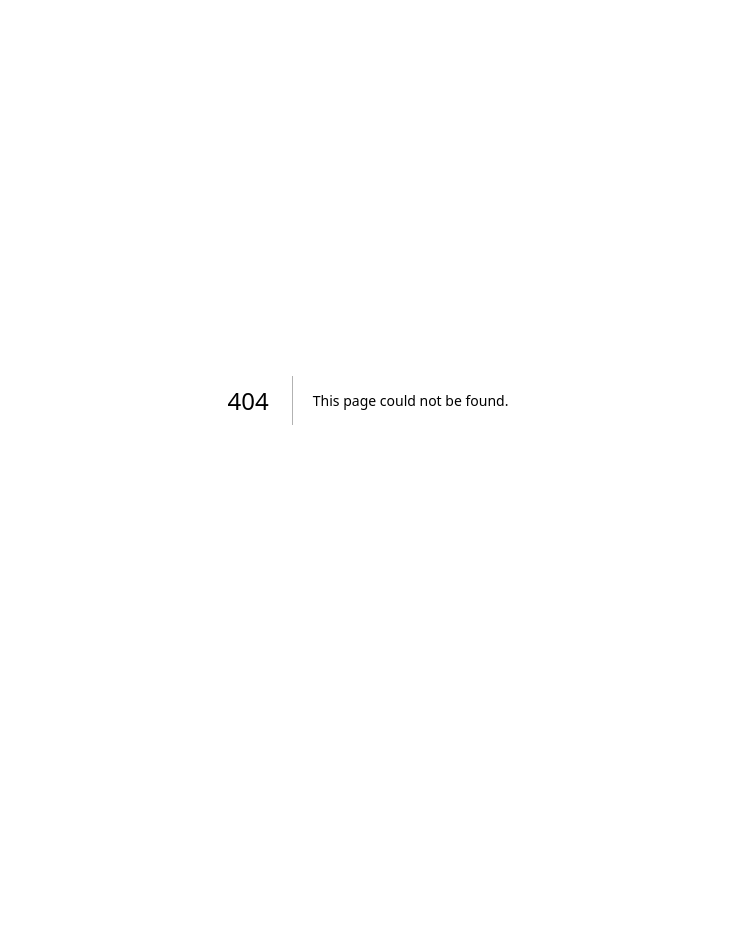
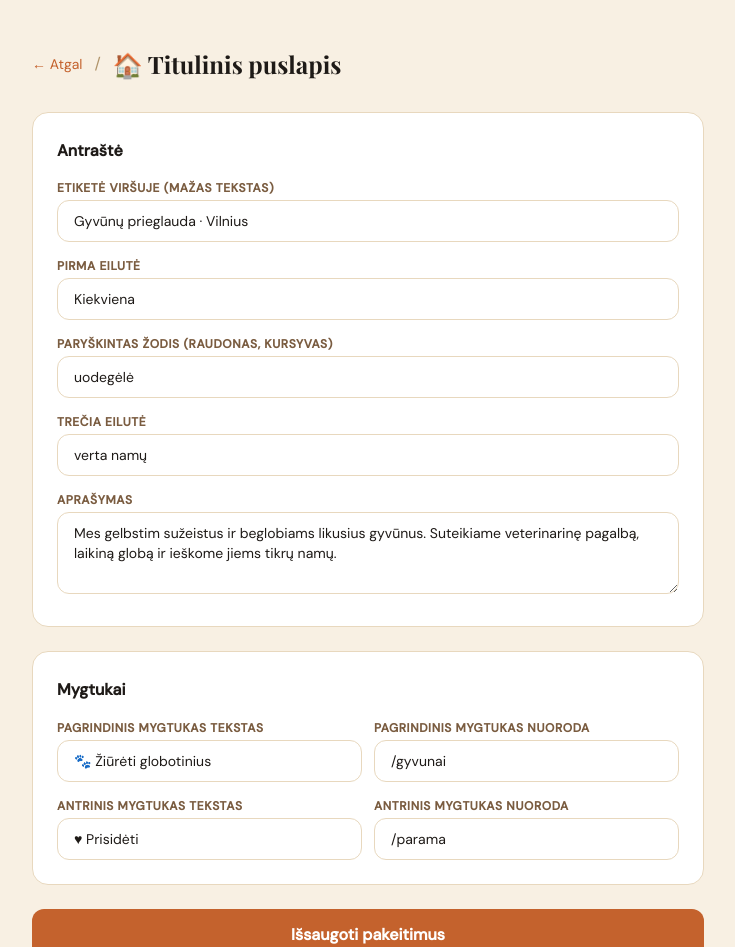
Before and after one commit to Linksmauodegele/Animal-Rescue, a Next.js app: page /admin/hero in a window 1280 px wide. Before the commit this address had no page. Shown: the top 947 px of the page, without its empty margins (272-1007 px from the left). Before the commit the page ends 800 px from the top, so only its background shows below. Built offline with nearby package versions, Linux system fonts and the light colour scheme; no server answers; the database is empty; a web font is replaced by a local one.

Commit message:
GPM fix, hero admin, footer adresas, kačių namai

```diff
--- a/app/admin/footer/page.tsx
+++ b/app/admin/footer/page.tsx
@@ -7,7 +7,7 @@ type FooterData = {
   phone: string;
   email: string;
   address_post: string;
-  address_personal: string;
+  address_cat_house: string;
   facebook_url: string;
   company_code: string;
   description: string;
@@ -18,7 +18,7 @@ const DEFAULT: FooterData = {
   phone: "+370 658 90300",
   email: "info@linksmauodegele.lt",
   address_post: "Didlaukio g. 80A, Vilnius",
-  address_personal: "Ateities g. 25B, Vilnius",
+  address_cat_house: "Ateities g. 25B, Vilnius (Tavo Katino svetainė – kačių namai)",
   facebook_url: "https://www.facebook.com/linksmauodegele",
   company_code: "306212187",
   description:
@@ -181,14 +181,14 @@ export default function FooterAdmin() {
                 />
               </div>
               <div>
-                <label className={labelClass}>Perduoti asmeniškai adresas</label>
+                <label className={labelClass}>Kačių namai adresas (Tavo Katino svetainė)</label>
                 <input
                   className={inputClass}
-                  value={form.address_personal}
+                  value={form.address_cat_house}
                   onChange={(e) =>
                     setForm((f) => ({
                       ...f,
-                      address_personal: e.target.value,
+                      address_cat_house: e.target.value,
                     }))
                   }
                 />
--- /dev/null
+++ b/app/admin/hero/page.tsx
@@ -0,0 +1,133 @@
+"use client";
+import { useState, useEffect } from "react";
+import { supabase } from "@/lib/supabase";
+
+type HeroContent = {
+  id?: string;
+  label: string;
+  heading_line1: string;
+  heading_highlight: string;
+  heading_line3: string;
+  description: string;
+  btn_primary_text: string;
+  btn_primary_href: string;
+  btn_secondary_text: string;
+  btn_secondary_href: string;
+};
+
+const DEFAULT: HeroContent = {
+  label: "Gyvūnų prieglauda · Vilnius",
+  heading_line1: "Kiekviena",
+  heading_highlight: "uodegėlė",
+  heading_line3: "verta namų",
+  description: "Mes gelbstim sužeistus ir beglobiams likusius gyvūnus. Suteikiame veterinarinę pagalbą, laikiną globą ir ieškome jiems tikrų namų.",
+  btn_primary_text: "🐾 Žiūrėti globotinius",
+  btn_primary_href: "/gyvunai",
+  btn_secondary_text: "♥ Prisidėti",
+  btn_secondary_href: "/parama",
+};
+
+export default function HeroAdmin() {
+  const [form, setForm] = useState<HeroContent>(DEFAULT);
+  const [loading, setLoading] = useState(false);
+  const [saved, setSaved] = useState(false);
+  const [fetching, setFetching] = useState(true);
+
+  useEffect(() => {
+    async function load() {
+      const { data } = await supabase.from("hero_content").select("*").limit(1).single();
+      if (data) setForm(data);
+      setFetching(false);
+    }
+    load();
+  }, []);
+
+  async function handleSave() {
+    setLoading(true);
+    if (form.id) {
+      await supabase.from("hero_content").update(form).eq("id", form.id);
+    } else {
+      const { data } = await supabase.from("hero_content").insert(form).select().single();
+      if (data) setForm((f) => ({ ...f, id: data.id }));
+    }
+    setSaved(true);
+    setTimeout(() => setSaved(false), 2500);
+    setLoading(false);
+  }
+
+  const inputClass = "w-full border border-[#e8d8be] rounded-xl px-4 py-2.5 text-sm text-[#1e1a17] focus:outline-none focus:border-[#c4622d] bg-white";
+  const labelClass = "block text-xs font-semibold text-[#7a5c40] uppercase tracking-wider mb-1";
+
+  if (fetching) return <div className="min-h-screen bg-[#f8f0e3] flex items-center justify-center"><p className="text-[#7a5c40]">Kraunama...</p></div>;
+
+  return (
+    <div className="min-h-screen bg-[#f8f0e3] py-12 px-4">
+      <div className="max-w-2xl mx-auto">
+        <div className="flex items-center gap-3 mb-8">
+          <a href="/admin" className="text-[#c4622d] hover:underline text-sm">← Atgal</a>
+          <span className="text-[#b0946a]">/</span>
+          <h1 className="font-display text-2xl font-bold text-[#1e1a17]">🏠 Titulinis puslapis</h1>
+        </div>
+
+        <div className="space-y-6">
+          <div className="bg-white rounded-2xl p-6 border border-[#e8d8be]">
+            <h2 className="font-semibold text-[#1e1a17] mb-4">Antraštė</h2>
+            <div className="space-y-4">
+              <div>
+                <label className={labelClass}>Etiketė viršuje (mažas tekstas)</label>
+                <input className={inputClass} value={form.label} onChange={e => setForm(f => ({ ...f, label: e.target.value }))} />
+              </div>
+              <div>
+                <label className={labelClass}>Pirma eilutė</label>
+                <input className={inputClass} value={form.heading_line1} onChange={e => setForm(f => ({ ...f, heading_line1: e.target.value }))} />
+              </div>
+              <div>
+                <label className={labelClass}>Paryškintas žodis (raudonas, kursyvas)</label>
+                <input className={inputClass} value={form.heading_highlight} onChange={e => setForm(f => ({ ...f, heading_highlight: e.target.value }))} />
+              </div>
+              <div>
+                <label className={labelClass}>Trečia eilutė</label>
+                <input className={inputClass} value={form.heading_line3} onChange={e => setForm(f => ({ ...f, heading_line3: e.target.value }))} />
+              </div>
+              <div>
+                <label className={labelClass}>Aprašymas</label>
+                <textarea className={inputClass} rows={3} value={form.description} onChange={e => setForm(f => ({ ...f, description: e.target.value }))} />
+              </div>
+            </div>
+          </div>
+
+          <div className="bg-white rounded-2xl p-6 border border-[#e8d8be]">
+            <h2 className="font-semibold text-[#1e1a17] mb-4">Mygtukai</h2>
+            <div className="space-y-4">
+              <div className="grid grid-cols-2 gap-3">
+                <div>
+                  <label className={labelClass}>Pagrindinis mygtukas tekstas</label>
+                  <input className={inputClass} value={form.btn_primary_text} onChange={e => setForm(f => ({ ...f, btn_primary_text: e.target.value }))} />
+                </div>
+                <div>
+                  <label className={labelClass}>Pagrindinis mygtukas nuoroda</label>
+                  <input className={inputClass} value={form.btn_primary_href} onChange={e => setForm(f => ({ ...f, btn_primary_href: e.target.value }))} />
+                </div>
+              </div>
+              <div className="grid grid-cols-2 gap-3">
+                <div>
+                  <label className={labelClass}>Antrinis mygtukas tekstas</label>
+                  <input className={inputClass} value={form.btn_secondary_text} onChange={e => setForm(f => ({ ...f, btn_secondary_text: e.target.value }))} />
+                </div>
+                <div>
+                  <label className={labelClass}>Antrinis mygtukas nuoroda</label>
+                  <input className={inputClass} value={form.btn_secondary_href} onChange={e => setForm(f => ({ ...f, btn_secondary_href: e.target.value }))} />
+                </div>
+              </div>
+            </div>
+          </div>
+
+          <button onClick={handleSave} disabled={loading}
+            className="w-full bg-[#c4622d] text-white rounded-xl py-3 font-semibold hover:bg-[#a84e22] transition-colors disabled:opacity-50">
+            {loading ? "Saugoma..." : saved ? "✅ Išsaugota!" : "Išsaugoti pakeitimus"}
+          </button>
+        </div>
+      </div>
+    </div>
+  );
+}
--- a/app/admin/page.tsx
+++ b/app/admin/page.tsx
@@ -29,6 +29,7 @@ export default function AdminPage() {
     {
       group: "Medija ir išvaizda",
       items: [
+        { href: "/admin/hero", icon: "🏠", label: "Titulinis tekstas", desc: "Redaguoti antraštę, aprašymą, mygtukus" },
         { href: "/admin/video", icon: "🎬", label: "Titulinis vaizdo įrašas", desc: "Keisti YouTube nuorodą" },
         { href: "/admin/anketa", icon: "📋", label: "Adopcijos anketa", desc: "Keisti Google Forms nuorodą" },
         { href: "/admin/partners", icon: "🤝", label: "Partneriai", desc: "Valdyti partnerių logotipus ir nuorodas" },
--- a/app/parama/gpm/page.tsx
+++ b/app/parama/gpm/page.tsx
@@ -3,7 +3,7 @@ import PageWrapper from "@/components/PageWrapper";
 
 export const metadata: Metadata = {
   title: "Skirkite 1,2% GPM – Linksma uodegėlė",
-  description: "Skirkite 1,2% gyventojų pajamų mokesčio VšĮ Linksma uodegėlė. Tai nieko nekainuoja!",
+  description: "Skirkite 1,2% gyventojų pajamų mokesčio VšĮ Linksma uodegėlė per EDS sistemą. Tai nieko nekainuoja!",
 };
 
 export default function GpmPage() {
@@ -21,7 +21,9 @@ export default function GpmPage() {
             </p>
           </div>
 
-          <div className="grid grid-cols-1 md:grid-cols-2 gap-8 items-center">
+          <div className="grid grid-cols-1 md:grid-cols-2 gap-8 items-start">
+            {/* Left: code + button */}
+            <div className="space-y-6">
               <div className="bg-white rounded-3xl p-8 shadow-sm border border-[#e8d8be]">
                 <div className="flex items-center gap-4 mb-6">
                   <div className="w-16 h-16 rounded-2xl bg-[#c4622d]/10 flex items-center justify-center text-3xl">🐾</div>
@@ -31,36 +33,69 @@ export default function GpmPage() {
                   </div>
                 </div>
                 <div className="font-display font-bold text-[#1e1a17] text-lg mb-2">VšĮ Linksma uodegėlė</div>
-              <p className="text-[#7a5c40] text-sm leading-relaxed">
-                Užpildykite <strong className="text-[#c4622d]">FR0512</strong> formą ir gavėjo paieškos langelyje įrašykite VšĮ „Linksma uodegėlė" arba identifikacinį numerį – <strong>306212187</strong>.
+                <p className="text-[#7a5c40] text-sm leading-relaxed mb-6">
+                  Prisijunkite prie <strong className="text-[#c4622d]">EDS sistemos</strong> ir užpildykite{" "}
+                  <strong>FR0512</strong> formą. Gavėjo paieškos langelyje įrašykite{" "}
+                  <strong>VšĮ „Linksma uodegėlė"</strong> arba kodą <strong>306212187</strong>.
                 </p>
+                <a
+                  href="https://eds.vmi.lt"
+                  target="_blank"
+                  rel="noopener noreferrer"
+                  className="inline-flex items-center gap-2 btn-primary text-sm py-3 px-6 w-full justify-center"
+                >
+                  Pildyti EDS formą →
+                </a>
               </div>
 
+              {/* Video instruction */}
+              <div className="bg-white rounded-3xl p-6 shadow-sm border border-[#e8d8be]">
+                <h3 className="font-display font-bold text-[#1e1a17] text-lg mb-2">📹 Vaizdo instrukcija</h3>
+                <p className="text-[#7a5c40] text-sm mb-4">Žiūrėkite žingsnis po žingsnio kaip užpildyti formą:</p>
+                <a
+                  href="https://www.facebook.com/reel/917493140868107"
+                  target="_blank"
+                  rel="noopener noreferrer"
+                  className="flex items-center gap-3 p-4 rounded-2xl border-2 border-[#e8d8be] hover:border-[#c4622d] transition-colors group"
+                >
+                  <div className="w-12 h-12 rounded-xl bg-[#1877F2] flex items-center justify-center text-white text-xl flex-shrink-0">
+                    ▶
+                  </div>
+                  <div>
+                    <div className="font-semibold text-[#1e1a17] text-sm group-hover:text-[#c4622d] transition-colors">
+                      Žiūrėti instrukciją Facebook
+                    </div>
+                    <div className="text-xs text-[#7a5c40]">Kaip skirti 1,2% GPM per EDS</div>
+                  </div>
+                </a>
+              </div>
+            </div>
+
+            {/* Right: steps */}
             <div className="space-y-4">
+              <h3 className="font-display font-bold text-[#1e1a17] text-xl mb-6">Kaip tai padaryti?</h3>
               {[
-                { step: "1", title: "Prisijunkite prie VMI", desc: "Eikite į vmi.lt ir prisijunkite prie savitarnos sistemos." },
-                { step: "2", title: "Raskite FR0512 formą", desc: "Gyventojo pajamų mokesčio permokos (dalies) grąžinimo prašymas." },
-                { step: "3", title: "Įveskite mūsų kodą", desc: "Gavėjo paieškoje įrašykite Linksma uodegėlė arba kodą 306212187." },
-                { step: "4", title: "Patvirtinkite", desc: "Pateikite formą. Viskas – jūs padėjote gyvūnams!" },
+                { step: "1", title: "Eikite į EDS sistemą", desc: "Apsilankykite eds.vmi.lt ir prisijunkite per el. bankininkystę arba el. parašą." },
+                { step: "2", title: "Raskite FR0512 formą", desc: "Ieškokite „Prašymas skirti pajamų mokesčio dalį" arba FR0512." },
+                { step: "3", title: "Įveskite mūsų kodą", desc: "Gavėjo paieškoje įrašykite „Linksma uodegėlė" arba kodą 306212187." },
+                { step: "4", title: "Patvirtinkite", desc: "Pateikite formą. Viskas — jūs padėjote gyvūnams nieko papildomai neišleidę!" },
               ].map((s) => (
-                <div key={s.step} className="flex gap-4 items-start">
-                  <div className="w-8 h-8 rounded-full bg-[#c4622d] text-white flex items-center justify-center text-sm font-bold flex-shrink-0 mt-0.5">
+                <div key={s.step} className="flex gap-4 items-start bg-white rounded-2xl p-5 border border-[#e8d8be]">
+                  <div className="w-9 h-9 rounded-full bg-[#c4622d] text-white flex items-center justify-center text-sm font-bold flex-shrink-0 mt-0.5">
                     {s.step}
                   </div>
                   <div>
-                    <div className="font-semibold text-[#1e1a17] text-sm">{s.title}</div>
+                    <div className="font-semibold text-[#1e1a17] text-sm mb-1">{s.title}</div>
                     <div className="text-[#7a5c40] text-sm">{s.desc}</div>
                   </div>
                 </div>
               ))}
-              <a
-                href="https://www.vmi.lt/evmi/gyventojams/pajamu-mokescio-deklaravimas/"
-                target="_blank"
-                rel="noopener noreferrer"
-                className="inline-flex items-center gap-2 mt-4 btn-primary text-sm py-3 px-6"
-              >
-                Pildyti VMI formą →
-              </a>
+
+              <div className="bg-[#fff8f0] rounded-2xl p-5 border border-[#f0d8b0] mt-4">
+                <p className="text-sm text-[#7a5c40]">
+                  💡 <strong className="text-[#1e1a17]">Pastaba:</strong> Paraišką galite pateikti iki gegužės 1 d. už praėjusius metus. Tai absoliučiai nemokama — jūsų mokesčiai nuo to nepadidėja.
+                </p>
+              </div>
             </div>
           </div>
         </div>
--- a/components/Footer.tsx
+++ b/components/Footer.tsx
@@ -6,8 +6,8 @@ import { supabase } from "@/lib/supabase";
 const DEFAULT_FOOTER = {
   phone: "+370 658 90300",
   email: "info@linksmauodegele.lt",
-  address_post: "Didlaukio g. 80A, Vilnius",
-  address_personal: "Ateities g. 25B, Vilnius",
+  address_post: "Didlaukio g. 80A, Vilnius (registracijos adresas)",
+  address_cat_house: "Ateities g. 25B, Vilnius (Tavo Katino svetainė – kačių namai)",
   facebook_url: "https://www.facebook.com/linksmauodegele",
   company_code: "306212187",
   description: "Nevyriausybinė organizacija, kuri nuo 2018 m. keičia nuskriaustų gyvūnų likimus Vilniuje.",
@@ -83,8 +83,8 @@ export default function Footer() {
                 <span>{footer.address_post}</span>
               </li>
               <li>
-                <span className="block text-[#7a5c40] text-xs uppercase tracking-wider mb-0.5">Perduoti asmeniškai</span>
-                <span>{footer.address_personal}</span>
+                <span className="block text-[#7a5c40] text-xs uppercase tracking-wider mb-0.5">Kačių namai</span>
+                <span>{footer.address_cat_house || "Ateities g. 25B, Vilnius"}</span>
               </li>
             </ul>
           </div>
--- a/components/HeroBanner.tsx
+++ b/components/HeroBanner.tsx
@@ -1,9 +1,27 @@
 "use client";
-import { useEffect, useRef } from "react";
+import { useEffect, useRef, useState } from "react";
+import { supabase } from "@/lib/supabase";
 
 export default function HeroBanner() {
   const desktopVideoRef = useRef<HTMLVideoElement>(null);
   const mobileVideoRef = useRef<HTMLVideoElement>(null);
+  const [hero, setHero] = useState({
+    label: "{hero.label}",
+    heading_line1: "Kiekviena",
+    heading_highlight: "uodegėlė",
+    heading_line3: "verta namų",
+    description: "Mes gelbstim sužeistus ir beglobiams likusius gyvūnus. Suteikiame veterinarinę pagalbą, laikiną globą ir ieškome jiems tikrų namų.",
+    btn_primary_text: "🐾 Žiūrėti globotinius",
+    btn_primary_href: "/gyvunai",
+    btn_secondary_text: "♥ Prisidėti",
+    btn_secondary_href: "/parama",
+  });
+
+  useEffect(() => {
+    supabase.from("hero_content").select("*").limit(1).single().then(({ data }) => {
+      if (data) setHero(data);
+    });
+  }, []);
 
   // Desktop video — fades out near end, loops after 6s pause
   useEffect(() => {
@@ -86,28 +104,28 @@ export default function HeroBanner() {
         {/* Text overlaid at the top */}
         <div className="absolute top-0 left-0 right-0 px-6 pt-24 pb-4 z-10">
           <p className="text-[#7a4f1e] text-xs font-bold tracking-[0.22em] uppercase mb-3">
-            Gyvūnų prieglauda · Vilnius
+            {hero.label}
           </p>
           <h1
             className="font-display text-[clamp(2rem,8vw,3rem)] font-black leading-[1.04] mb-5"
             style={{ color: "#2d1e0e" }}
           >
-            Kiekviena
+            {hero.heading_line1}
             <br />
-            <em style={{ fontStyle: "italic", color: "#c4622d" }}>uodegėlė</em>
+            <em style={{ fontStyle: "italic", color: "#c4622d" }}>{hero.heading_highlight}</em>
             <br />
-            nusipelno namų
+            {hero.heading_line3}
           </h1>
           <div className="flex flex-wrap gap-3">
-            <a href="/gyvunai" className="btn-primary text-sm">
-              🐾 Žiūrėti globotinius
+            <a href={hero.btn_primary_href} className="btn-primary text-sm">
+              {hero.btn_primary_text}
             </a>
             <a
-              href="/parama"
+              href={hero.btn_secondary_href}
               className="inline-flex items-center gap-2 px-6 py-2.5 rounded-full font-semibold border-2 transition-all text-sm"
               style={{ borderColor: "#2d1e0e", color: "#2d1e0e" }}
             >
-              ♥ Prisidėti
+              {hero.btn_secondary_text}
             </a>
           </div>
         </div>
@@ -169,32 +187,31 @@ export default function HeroBanner() {
         <div className="relative z-10 max-w-6xl mx-auto px-6 pt-32 pb-28 w-full">
           <div className="max-w-lg opacity-0 animate-slide-up">
             <p className="text-[#7a4f1e] text-xs font-bold tracking-[0.22em] uppercase mb-5">
-              Gyvūnų prieglauda · Vilnius
+              {hero.label}
             </p>
             <h1
               className="font-display text-[clamp(2.8rem,6vw,5.2rem)] font-black leading-[1.04] mb-7"
               style={{ color: "#2d1e0e" }}
             >
-              Kiekviena
+              {hero.heading_line1}
               <br />
-              <em style={{ fontStyle: "italic", color: "#c4622d" }}>uodegėlė</em>
+              <em style={{ fontStyle: "italic", color: "#c4622d" }}>{hero.heading_highlight}</em>
               <br />
-              verta namų
+              {hero.heading_line3}
             </h1>
             <p className="text-[#4a2e10] text-lg leading-relaxed mb-10 font-light">
-              Mes gelbstim sužeistus ir beglobiams likusius gyvūnus. Suteikiame
-              veterinarinę pagalbą, laikiną globą ir ieškome jiems tikrų namų.
+              {hero.description}
             </p>
             <div className="flex flex-wrap gap-4">
-              <a href="/gyvunai" className="btn-primary">
-                🐾 Žiūrėti globotinius
+              <a href={hero.btn_primary_href} className="btn-primary">
+                {hero.btn_primary_text}
               </a>
               <a
-                href="/parama"
+                href={hero.btn_secondary_href}
                 className="inline-flex items-center gap-2 px-8 py-3 rounded-full font-semibold border-2 transition-all hover:-translate-y-0.5"
                 style={{ borderColor: "#2d1e0e", color: "#2d1e0e" }}
               >
-                ♥ Prisidėti
+                {hero.btn_secondary_text}
               </a>
             </div>
           </div>
```
Lines whose indentation alone changed are shown as unchanged.
